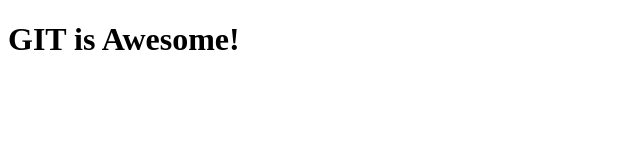
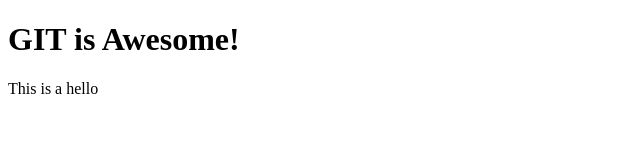
Before and after one commit to Laura22IBM/gitProject, a plain HTML site: page index.html in a window 1280 px wide. Shown: the whole page, without its empty margins (0-640 px from the left). Drawn offline with Linux system fonts and the light colour scheme.

Commit message:
added a paragraph
the paragraph prints hello world

```diff
--- a/index.html
+++ b/index.html
@@ -9,5 +9,6 @@
 </head>
 <body>
    <h1> GIT is Awesome!</h1>
+    <p> This is a hello </p>
 </body>
 </html>
```
